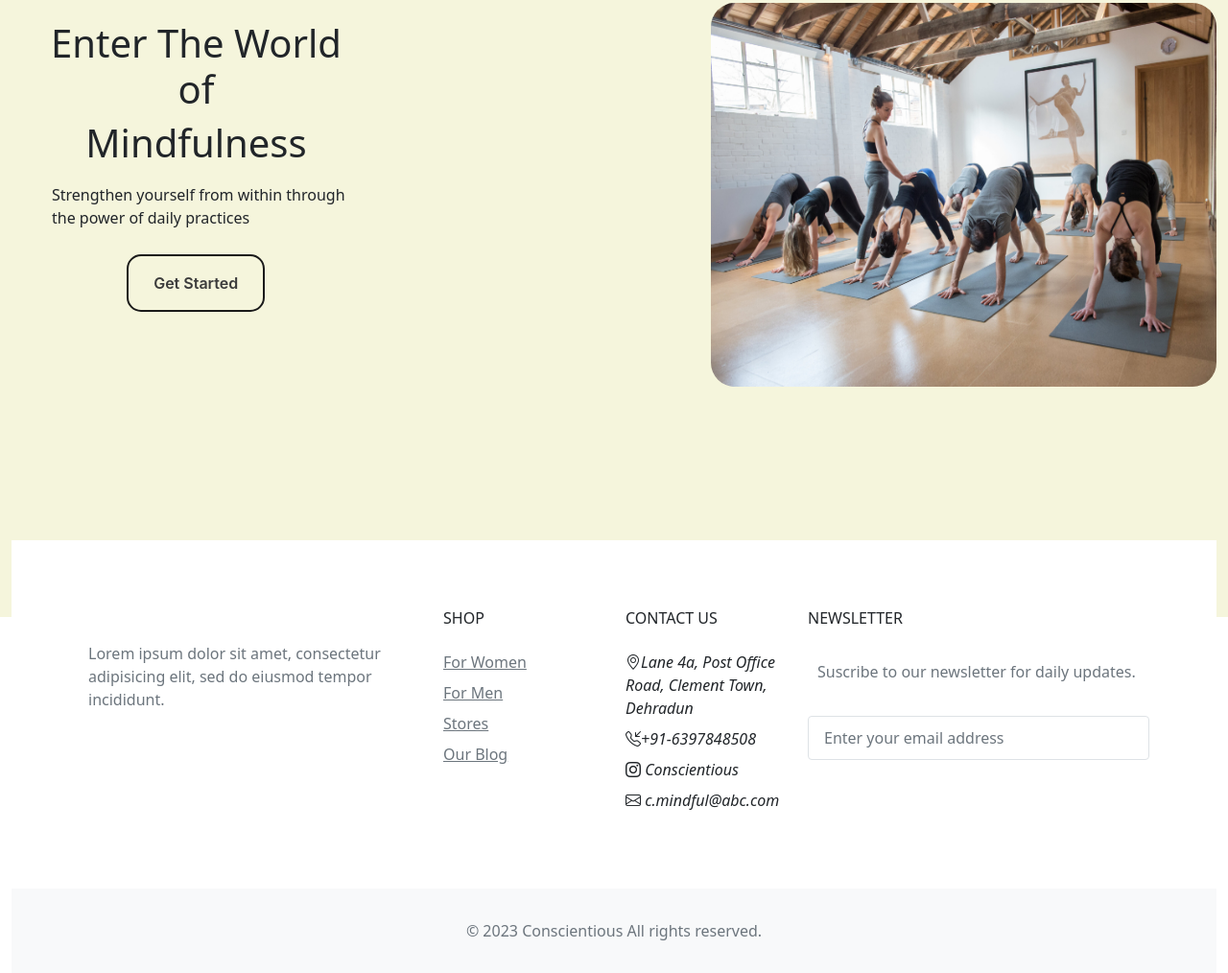
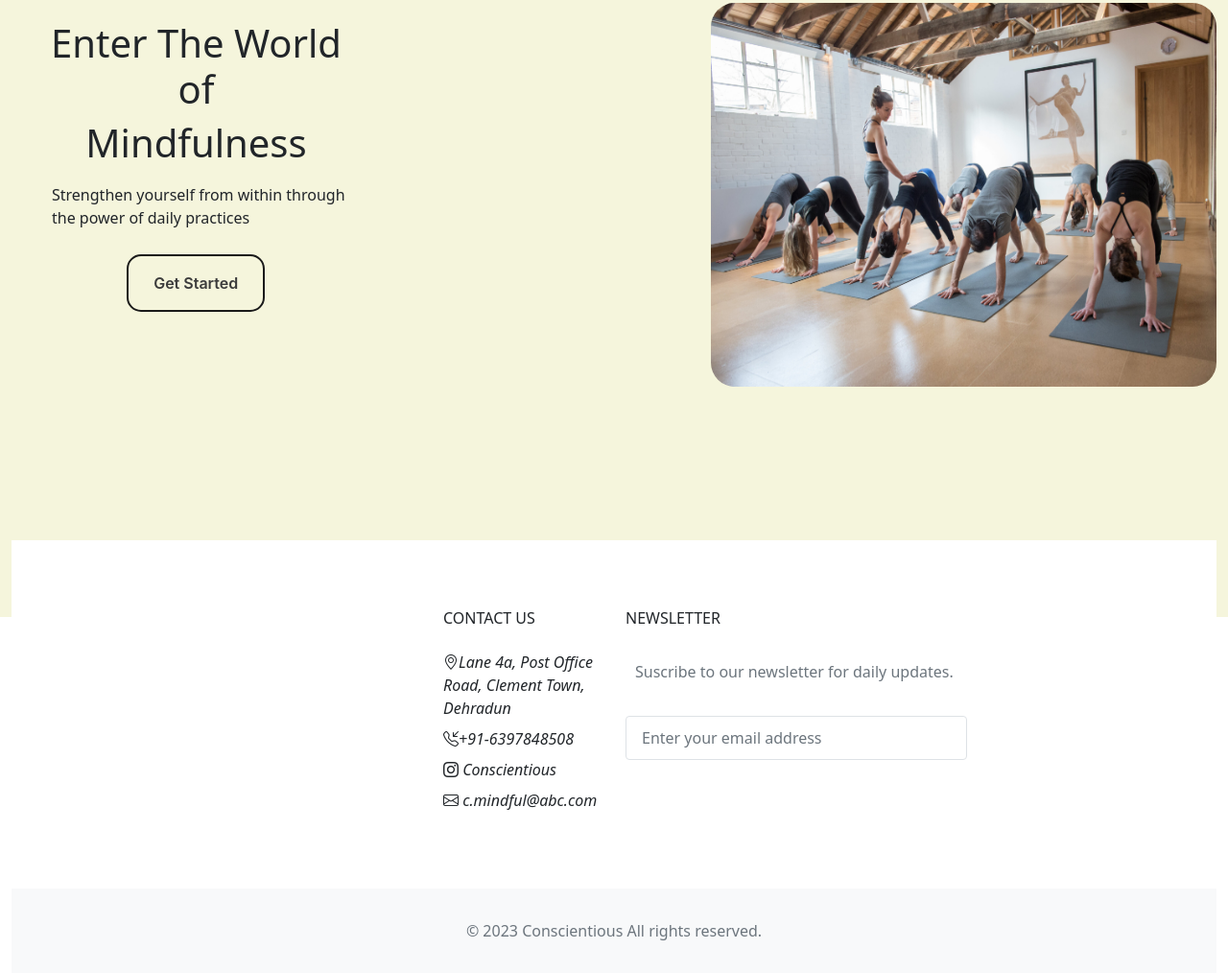
Before and after one commit to Niteshpant2000/Conscientious, a plain HTML site: page index.html in a window 1280 px wide. Shown: the part 1757-2771 px from the top of the page at 96% size. Drawn offline with nearby package versions, Linux system fonts and the light colour scheme.

Commit message:
something

```diff
--- a/index.html
+++ b/index.html
@@ -115,7 +115,7 @@
         <div class="container py-5">
           <div class="row py-4">
             <div class="col-lg-4 col-md-6 mb-4 mb-lg-0"><img src="img/logo.png" alt="" width="180" class="mb-3">
-              <p class="font-italic text-muted">Lorem ipsum dolor sit amet, consectetur adipisicing elit, sed do eiusmod tempor incididunt.</p>
+              <p class="font-italic text-muted"></p>
               <ul class="list-inline mt-4">
                 <li class="list-inline-item"><a href="#" target="_blank" title="twitter"><i class="fa fa-twitter"></i></a></li>
                 <li class="list-inline-item"><a href="#" target="_blank" title="facebook"><i class="fa fa-facebook"></i></a></li>
@@ -124,15 +124,7 @@
                 <li class="list-inline-item"><a href="#" target="_blank" title="vimeo"><i class="fa fa-vimeo"></i></a></li>
               </ul>
             </div>
-            <div class="col-lg-2 col-md-6 mb-4 mb-lg-0">
-              <h6 class="text-uppercase font-weight-bold mb-4">Shop</h6>
-              <ul class="list-unstyled mb-0">
-                <li class="mb-2"><a href="#" class="text-muted">For Women</a></li>
-                <li class="mb-2"><a href="#" class="text-muted">For Men</a></li>
-                <li class="mb-2"><a href="#" class="text-muted">Stores</a></li>
-                <li class="mb-2"><a href="#" class="text-muted">Our Blog</a></li>
-              </ul>
-            </div>
+
             <div class="col-lg-2 col-md-6 mb-4 mb-lg-0">
               <h6 class="text-uppercase font-weight-bold mb-4">Contact Us</h6>
               <ul class="list-unstyled mb-0">
```
